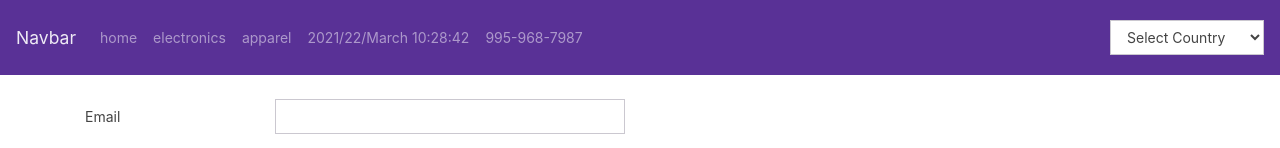
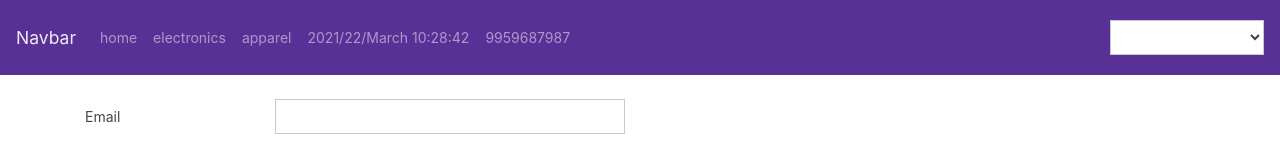
Before and after one commit to kiran-blockchain/mitel-angular, an Angular app: page / in a window 1280 px wide. Shown: the top 148 px of the page. Built offline with nearby package versions, Linux system fonts and the light colour scheme.

Commit message:
added code

```diff
--- a/src/app/header/header.html
+++ b/src/app/header/header.html
@@ -13,14 +13,14 @@
             <a class="nav-link" href="#">{{date|date:'yyyy/dd/MMMM hh:mm:ss'}}</a>
           </li>
           <li class="nav-item">
-            <a class="nav-link" href="#">{{phone|formatphone}}</a>
+            <a class="nav-link" href="#">{{phone|formatphone:selectedCountry}}</a>
           </li>
       </ul>
-      <form class="form-inline my-2 my-lg-0">
-       <select class="form-control">
+      <div class="form-inline my-2 my-lg-0">
+       <select class="form-control" [(ngModel)]="selectedCountry">
            <option>Select Country</option>
-         <option *ngFor="let c of countries">{{c.name|uppercase}}</option>
+         <option *ngFor="let c of countries" [value]=c.id>{{c.name|uppercase}}</option>
        </select>
-      </form>
+    </div>
     </div>
   </nav>
--- a/src/app/header/header.ts
+++ b/src/app/header/header.ts
@@ -17,4 +17,7 @@ export class HeaderComponent {
     navItems = ["Home", "Electronics", "Apparel"];
     date = new Date().toString();
     phone="9959687987";
+    selectedCountry ='';
+    //99999-99999
+    //999-999-9999
 }
--- a/src/app/phone.pipe.ts
+++ b/src/app/phone.pipe.ts
@@ -3,12 +3,20 @@ import { Pipe, PipeTransform } from "@angular/core";
     name:'formatphone'
 })
 export class PhoneFormatPipe implements PipeTransform{
-    transform(input:string) {
+    transform(input:string,condition:string) {
        if(input.length==10){
-        let firstThree= input.substring(0,3);
-        let secondThree= input.substring(3,6);
-        let lastFour= input.substring(6,10);
-        return firstThree+"-"+secondThree+"-"+lastFour;
+           if(condition=='USA'){
+            let firstThree= input.substring(0,3);
+            let secondThree= input.substring(3,6);
+            let lastFour= input.substring(6,10);
+            return firstThree+"-"+secondThree+"-"+lastFour;
+           }
+           else if(condition=='IN'){
+            let firstFive= input.substring(0,5);
+            let secondFive= input.substring(5,10);
+            return firstFive+"-"+secondFive;
+           }
+
        }
        return input;
     }
```
